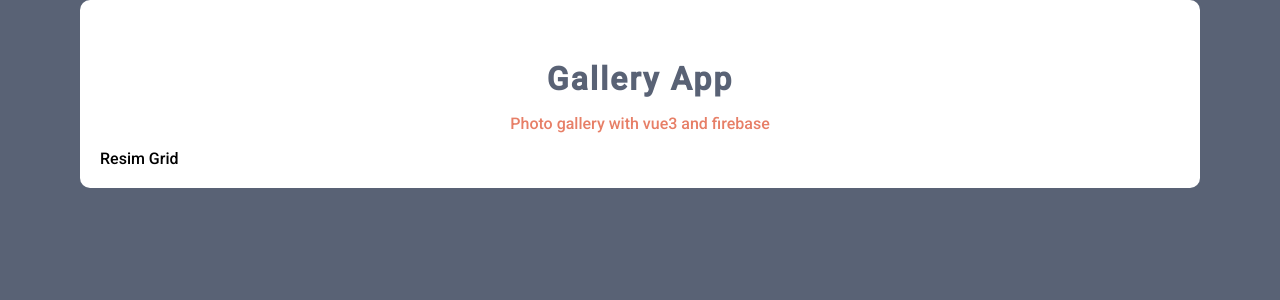
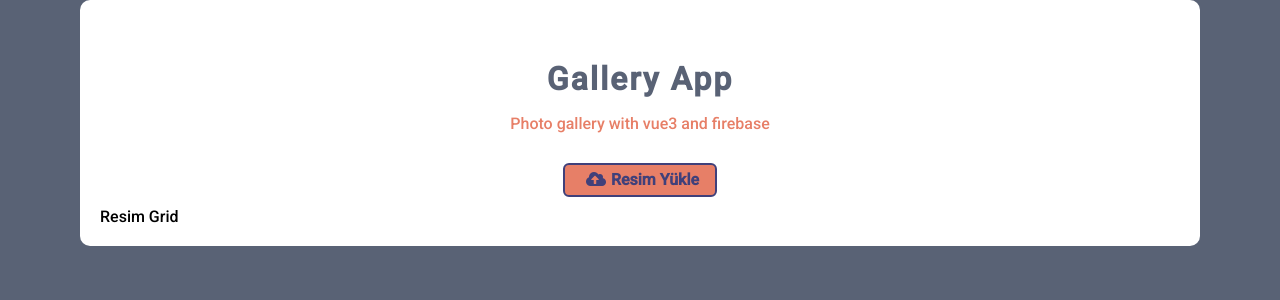
Before and after one commit to yenilikci/vue-firebase-gallery-app, a Vue app: page / in a window 1280 px wide. Shown: the top 300 px of the page. Built offline with nearby package versions, Linux system fonts and the light colour scheme.

Commit message:
Add upload file component

```diff
--- a/public/index.html
+++ b/public/index.html
@@ -5,6 +5,7 @@
     <meta http-equiv="X-UA-Compatible" content="IE=edge">
     <meta name="viewport" content="width=device-width,initial-scale=1.0">
     <link rel="icon" href="<%= BASE_URL %>favicon.ico">
+    <link rel="stylesheet" href="https://cdnjs.cloudflare.com/ajax/libs/font-awesome/5.15.3/css/all.min.css">
     <title><%= htmlWebpackPlugin.options.title %></title>
   </head>
   <body>
--- a/src/App.vue
+++ b/src/App.vue
@@ -1,6 +1,7 @@
 <template>
   <div class="App">
     <Title />
+    <Upload />
     <ImageGrid />
   </div>
 </template>
@@ -8,11 +9,13 @@
 <script>
 import ImageGrid from "./components/ImageGrid.vue";
 import Title from "./components/Title.vue";
+import Upload from "./components/Upload.vue";
 export default {
   name: "App",
   components: {
     ImageGrid,
     Title,
+    Upload,
   },
 };
 </script>
--- a/src/components/Title.vue
+++ b/src/components/Title.vue
@@ -9,7 +9,7 @@
 export default {};
 </script>
 
-<style scoped>
+<style>
 .title h1 {
   color: var(--secondary);
   font-size: 2rem;
--- /dev/null
+++ b/src/components/Upload.vue
@@ -0,0 +1,45 @@
+<template>
+  <form>
+    <label>
+      <input type="file" />
+      <span> <i class="fas fa-cloud-upload-alt"></i>Resim Yükle </span>
+    </label>
+  </form>
+</template>
+
+<script>
+export default {};
+</script>
+
+<style>
+form {
+  margin: 30px auto 10px;
+  text-align: center;
+}
+label input {
+  height: 0;
+  width: 0;
+  opacity: 0;
+}
+label span i {
+  margin: 0 5px;
+}
+label {
+  display: block;
+  width: 150px;
+  height: 30px;
+  background-color: var(--primary);
+  border: 2px solid var(--success);
+  border-radius: 6px;
+  margin: 10px auto;
+  line-height: 30px;
+  color: var(--success);
+  font-weight: bold;
+  cursor: pointer;
+}
+label:hover {
+  background: #2f3542;
+  color: white;
+  border: 2px solid var(--primary);
+}
+</style>
```
